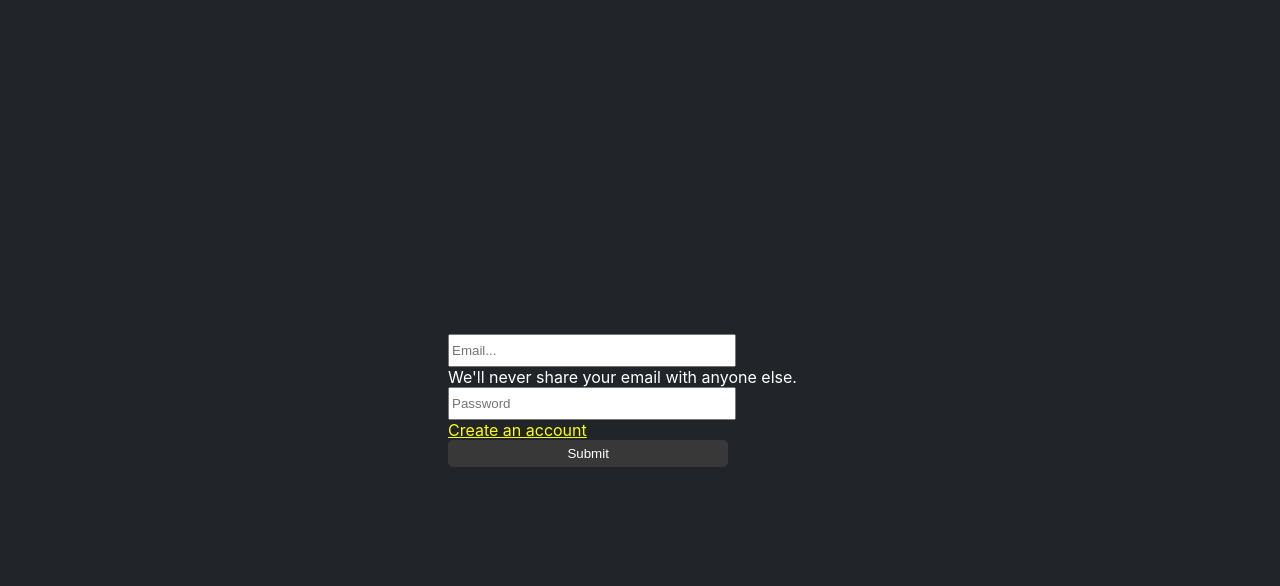
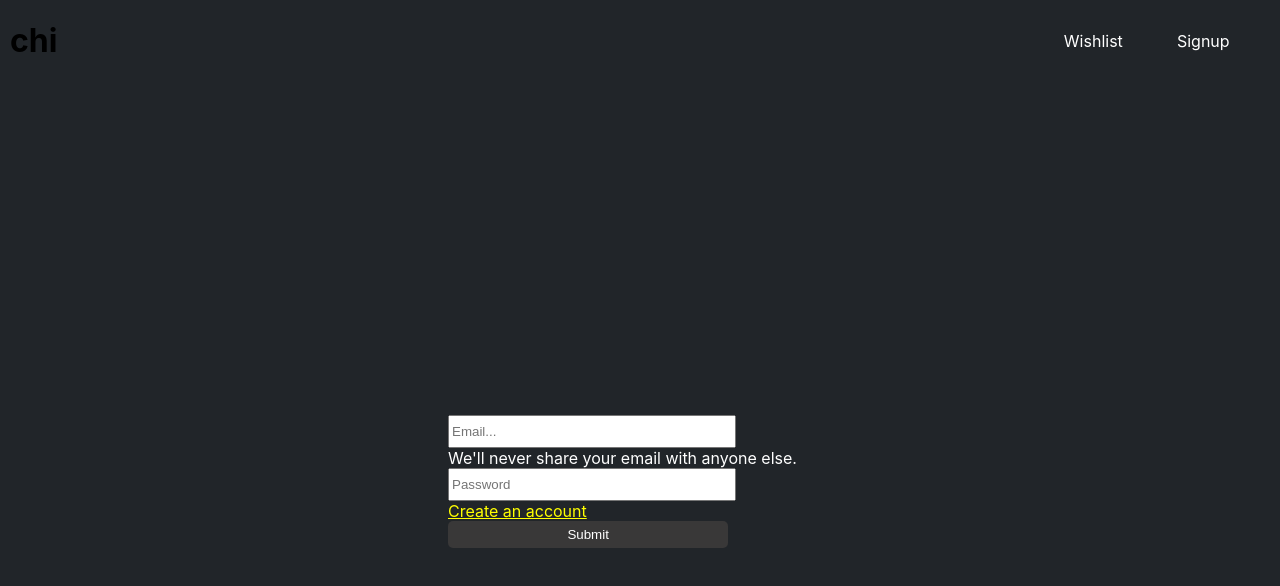
Before and after one commit to MohdZaid96/chimovie, a React (Create React App) app: page /login in a window 1280 px wide. Shown: the top 586 px of the page. Built offline with nearby package versions, Linux system fonts and the light colour scheme.

Commit message:
Completed

```diff
--- a/src/App.js
+++ b/src/App.js
@@ -1,10 +1,12 @@
 import {useState} from "react";
 import AllRoutes from './Routing/AllRoutes';
+import Navbar from "./Component/NavBar"
 
 function App() {
 
   return (
     <div id="App">
+      <Navbar />
       <AllRoutes/>
     </div>
   );
--- /dev/null
+++ b/src/Component/NavBar.jsx
@@ -0,0 +1,49 @@
+
+import { useEffect, useState } from 'react';
+import {Link, useNavigate} from "react-router-dom";
+import "../Styles/navbar.css"
+import { useLocation } from 'react-router-dom';
+
+
+
+function NavBar() {
+  const location = useLocation();
+  const path=location.pathname.substring(1);
+
+  const nav=useNavigate();
+  const [token,setToken]=useState(null);
+
+  const handleClick=()=>{
+    console.log(token);
+    localStorage.setItem("token",false);
+    setToken(false);
+
+  }
+  useEffect(()=>{
+    setToken(localStorage.getItem("token") || null);
+
+  },[location.pathname])
+
+
+  return (
+    <div id='main'>
+        <div className="container-fluid">
+          <h1 className="navbar-brand" onClick={()=>{
+            nav(`/`)
+          }}>
+            chi
+          </h1>
+        </div>
+        <div id='a'>
+             <Link to={"/fav"}>Wishlist</Link>
+             {!token?<>{path == "login" &&  <Link to={"/signup"}>Signup</Link> ||
+             path == "signup" && <Link to={"/login"}>Login</Link>} </>:<Link to={"/login"} onClick={handleClick}>Signout</Link>
+
+             }
+          </div>
+    </div>
+  );
+
+
+}
+export default NavBar;
--- /dev/null
+++ b/src/Pages/Fav.jsx
@@ -0,0 +1,51 @@
+import React, { useState } from 'react'
+import "../Styles/home.css";
+import {useNavigate} from "react-router-dom";
+
+
+const Fav = () => {
+    const [data,setData]=useState( JSON.parse(localStorage.getItem("fav")) || [])
+    const nav=useNavigate();
+
+    const handleFav=(id)=>{
+        const arr=data.filter((ele)=> ele.imdbID != id )
+        setData(arr);
+    }
+
+  return (
+    <div id="display">
+        {data?.map((elem) => {
+          console.log(elem);
+          return (
+            <div
+              id="card"
+            >
+              <div className="card" style={{ width: "18rem" }}>
+                <div onClick={() => {
+                  nav(`/movie/${elem.imdbID}`);
+                }}>
+                <img
+                  className="card-img-top"
+                  src={elem.Poster}
+                  alt="Card image cap"
+                />
+                <div className="card-body">
+                  <h5 className="card-title">{elem.Title}</h5>
+                </div>
+                <ul className="list-group list-group-flush">
+                  <li className="list-group-item">{elem.Type}</li>
+                  <li className="list-group-item">{elem.Year}</li>
+                </ul>
+                </div>
+                <button onClick={()=>handleFav(elem.imdbID)}>Remove from Wishlist</button>
+              </div>
+            </div>
+          );
+        })}
+      </div>
+
+
+  )
+}
+
+export default Fav
--- a/src/Pages/Home.jsx
+++ b/src/Pages/Home.jsx
@@ -1,19 +1,16 @@
 import React, { useEffect, useState } from "react";
 import axios from "axios";
 import "../Styles/home.css";
-import { useNavigate } from "react-router-dom";
+import { json, useNavigate } from "react-router-dom";
 
 const Home = () => {
   let API_KEY = "693aa735";
   const [data, setData] = useState([]);
   const [search, setSearch] = useState("");
-  const [value, setValue] = useState(false);
-  const [filterFlag, setFilterFlag] = useState(false);
-  const [filter, setFilter] = useState("");
+
   const [year, setYear] = useState("");
   const [flags, setFlags] = useState(false);
   const [flagf, setFlagf] = useState(false);
-
   const nav = useNavigate();
   // year, rating
 
@@ -22,12 +19,18 @@ const Home = () => {
       const res = await axios.get(
         `http://www.omdbapi.com/?apikey=${API_KEY}&s=${search}&y=${year}`
       );
-      console.log(setData(res.data.Search));
+      setData(res.data.Search);
     } catch (error) {
       console.log(error);
     }
   };
 
+  const handleFav=(ele)=>{
+    const arr=JSON.parse(localStorage.getItem("fav")) || [];
+    arr.push(ele);
+    localStorage.setItem("fav",JSON.stringify(arr));
+
+  }
   useEffect(() => {
     if (!localStorage.getItem("token")) {
       nav("/login");
@@ -37,7 +40,7 @@ const Home = () => {
   }, [search]);
 
   return (
-    <div id="main">
+    <div id="main_home">
       <div id="func">
         <input
           type="text"
@@ -98,11 +101,11 @@ const Home = () => {
           return (
             <div
               id="card"
-              onClick={() => {
-                nav(`/movie/${elem.imdbID}`);
-              }}
             >
               <div className="card" style={{ width: "18rem" }}>
+                <div onClick={() => {
+                  nav(`/movie/${elem.imdbID}`);
+                }}>
                 <img
                   className="card-img-top"
                   src={elem.Poster}
@@ -115,6 +118,8 @@ const Home = () => {
                   <li className="list-group-item">{elem.Type}</li>
                   <li className="list-group-item">{elem.Year}</li>
                 </ul>
+                </div>
+                <button onClick={()=>handleFav(elem)}>Add to Wishlist</button>
               </div>
             </div>
           );
--- a/src/Routing/AllRoutes.jsx
+++ b/src/Routing/AllRoutes.jsx
@@ -4,6 +4,7 @@ import Home from '../Pages/Home';
 import SinglePage from '../Pages/SinglePage';
 import Login from '../Pages/Login';
 import Signup from '../Pages/Signup';
+import Fav from '../Pages/Fav';
 
 
 
@@ -16,6 +17,8 @@ const AllRoutes = () => {
           <Route path='/movie/:imdbID' element={<SinglePage />}></Route>
           <Route path='/login'  element={<Login />}></Route>
           <Route path='/signup'  element={<Signup />}></Route>
+          <Route path='/fav'  element={<Fav />}></Route>
+
       </Routes>
   )
 }
--- a/src/Styles/home.css
+++ b/src/Styles/home.css
@@ -10,6 +10,10 @@ body{
     /* background-color: #212529; */
 
   }
+  #main_home{
+    display: flex;
+    flex-direction: column;
+  }
 #card{
     /* background-color: #212529; */
     margin: 20px;
@@ -20,6 +24,8 @@ body{
         display: flex;
         justify-content: space-between;
         margin: 2%;
+        width: 90%;
+        justify-content: space-evenly;
 
 
 }
@@ -30,13 +36,16 @@ body{
     color: white;
     padding: 5px;
     height: 20px;
+    width: 30%;
 }
 #func > button{
     border: white 1px solid;
     border-radius: 5px;
     background-color: #212529;
     color: white;
-    height: 20px;
+    /* height: 20px; */
+    width: 20%;
+
 }
 
 
@@ -49,9 +58,13 @@ body{
   }
 
   @media all and (min-width: 768px) and (max-width: 1023px) {
-
+    #display {
+        grid-template-columns: repeat(2, 1fr);
+    }
   }
 
-  @media all and (min-width: 1024px) and (max-width: 1439px) {
-
+  @media all and (min-width: 1024px) and (max-width: 1300px) {
+    #display {
+        grid-template-columns: repeat(3, 1fr);
+    }
   }
--- a/src/Styles/navbar.css
+++ b/src/Styles/navbar.css
@@ -1,9 +1,35 @@
-.navbar navbar-expand-lg bg-body-tertiary{
+
+
+.container-fluid{
+    width: 70%;
     justify-content: space-between;
+    display: flex;
+    flex-direction: row;
+}
+.container-fluid > *{
+    margin-left: 10px;
 }
 #a{
     display: flex;
     flex-direction: row;
     margin: auto;
-    width: 30%;
+    width:40%;
+    justify-content: end;
 }
+#a > a{
+    display: flex;
+    flex-direction: row;
+    margin: 10px;
+    width:20%;
+    text-decoration: none;
+    color: white;
+}
+#a > a:hover{
+    color: orange;
+}
+#main{
+    display: flex;
+    flex-direction: row;
+    margin: auto;
+    justify-content: space-between;
+}
```
